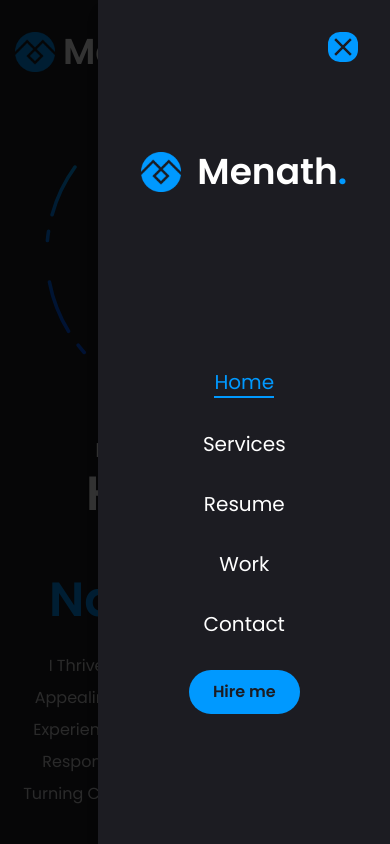
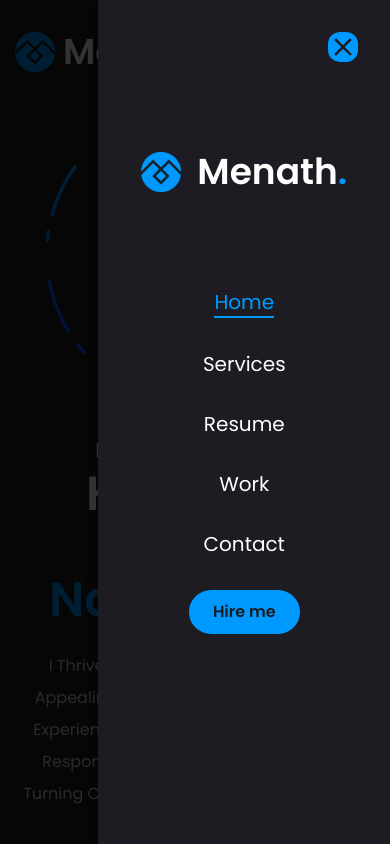
Before and after one commit to MenathNDGD/menath-portfolio, a Next.js app: page / in a window 390 px wide. Both pictures are taken after a click on the button 359 px from the left and 52 px from the top of the page. Shown: the top 844 px of the page. Built offline with nearby package versions, Linux system fonts and the light colour scheme.

Commit message:
modified the mobile navbar component

```diff
--- a/components/MobileNavbar.jsx
+++ b/components/MobileNavbar.jsx
@@ -60,7 +60,7 @@ const MobileNavbar = () => {
           </Link>
         </div>
 
-        <nav className="flex flex-col items-center justify-center gap-8">
+        <nav className="flex flex-col items-center justify-center gap-8 -mt-20">
           {links.map((link, index) => {
             return (
               <Link
```
